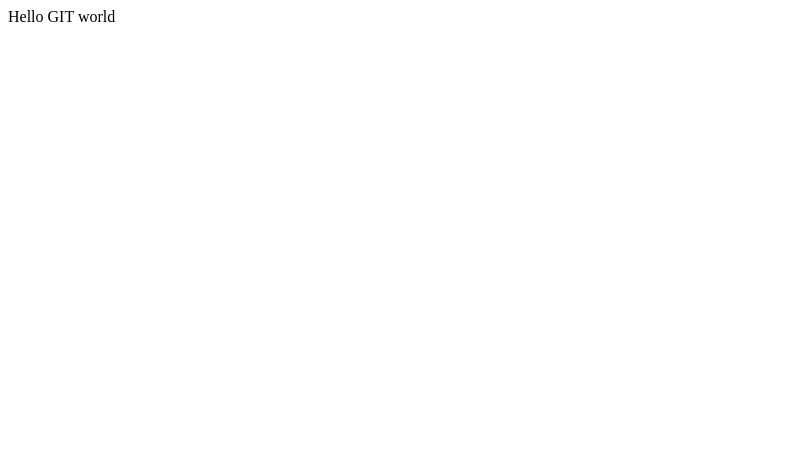
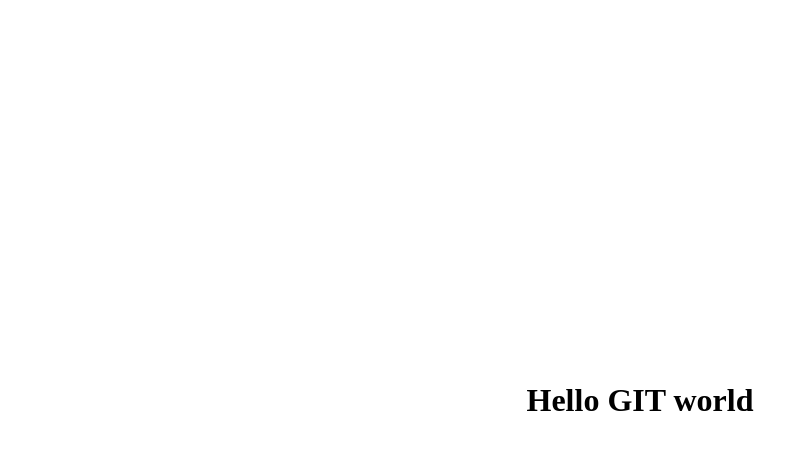
Before and after one commit to Defusa/public-hw-repo, a plain HTML site: page testing-git/index.html in a window 1280 px wide. Shown: the whole page, without its empty margins (0-807 px from the left). Drawn offline with Linux system fonts and the light colour scheme.

Commit message:
second-test

```diff
--- a/testing-git/index.html
+++ b/testing-git/index.html
@@ -3,9 +3,12 @@
 <head>
     <meta charset="UTF-8">
     <meta name="viewport" content="width=device-width, initial-scale=1.0">
+    <link rel="stylesheet" href="style/style.css">
     <title>Document</title>
 </head>
 <body>
-    <header>Hello GIT world</header>
+    <header>
+        <h1>Hello GIT world</h1>
+    </header>
 </body>
 </html>
--- a/testing-git/style/style.scss
+++ b/testing-git/style/style.scss
@@ -0,0 +1,15 @@
+* {
+    margin: 0;
+    padding: 0;
+}
+
+header {
+    height: 100lvh;
+    display: flex;
+    justify-content: center;
+    align-items: center;
+
+    h1 {
+        font-size: xx-large;
+    }
+}
```
Also changed, not shown: testing-git/style/style.css, 1 other file.
